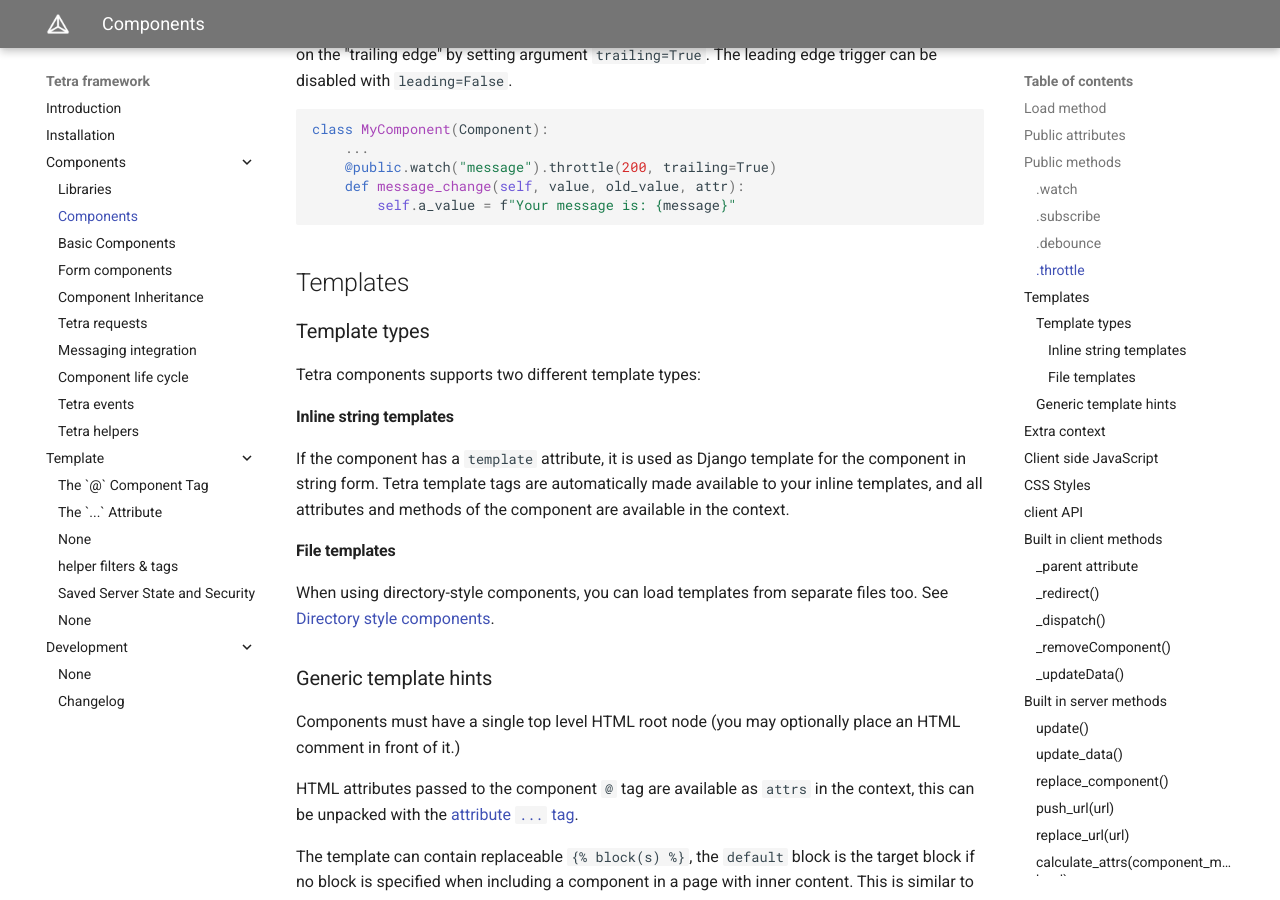
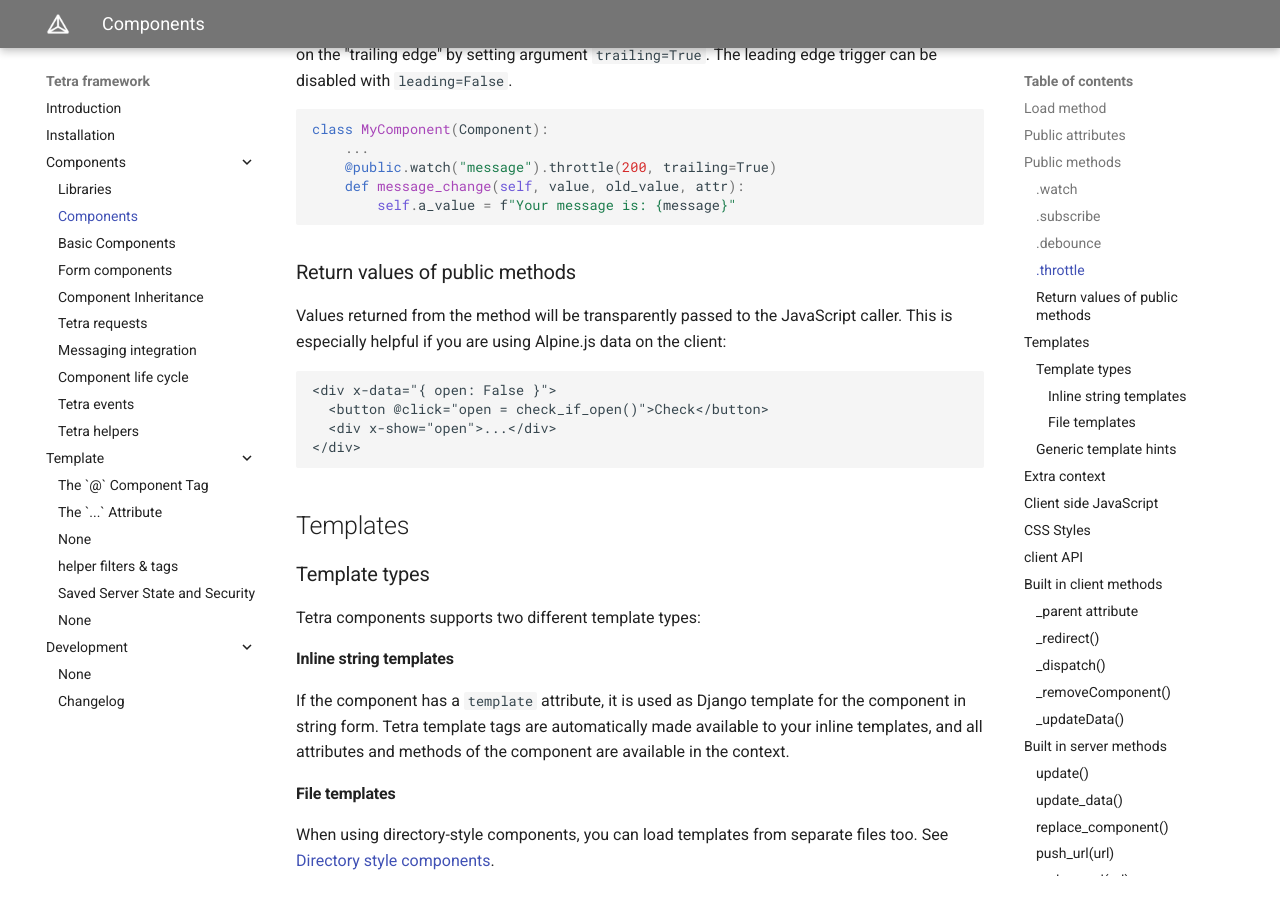
Before and after one commit to tetra-framework/tetra, an MkDocs documentation site: the page built from docs/components.md, in a window 1280 px wide and 900 px high, scrolled down 4141 px. Built offline with MkDocs 1.6.1 and Material for MkDocs 9.7.7, drawn with Linux system fonts in a browser that asks for light colours.

Commit message:
doc++ about public methods' return values

````diff
--- a/docs/components.md
+++ b/docs/components.md
@@ -185,6 +185,18 @@
     @public.watch("message").throttle(200, trailing=True)
     def message_change(self, value, old_value, attr):
         self.a_value = f"Your message is: {message}"
+```
+
+
+### Return values of public methods
+
+Values returned from the method will be transparently passed to the JavaScript caller. This is especially helpful if you are using Alpine.js data on the client:
+
+```django
+<div x-data="{ open: False }">
+  <button @click="open = check_if_open()">Check</button>
+  <div x-show="open">...</div>
+</div>
 ```
 
 ## Templates
````
